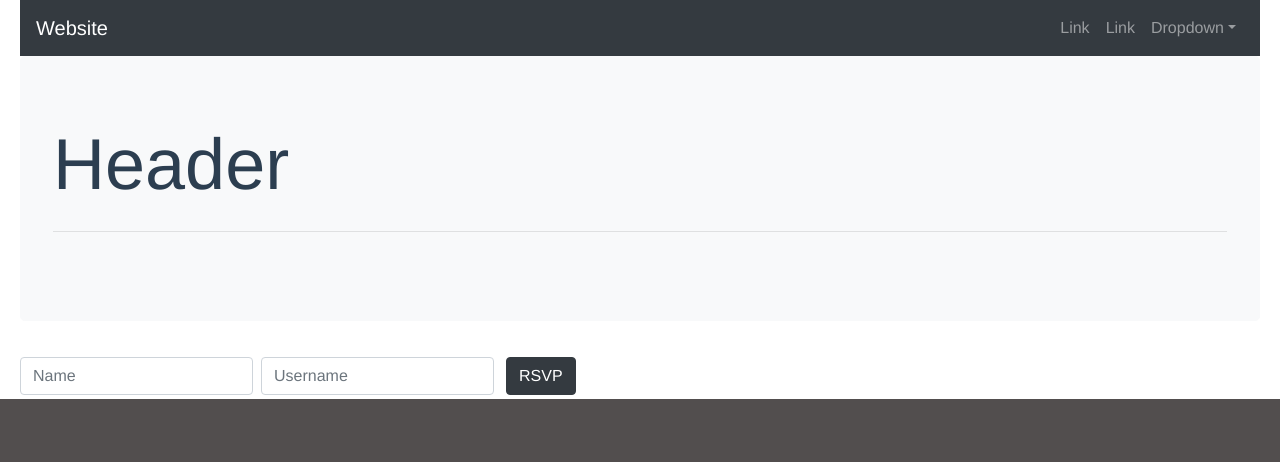
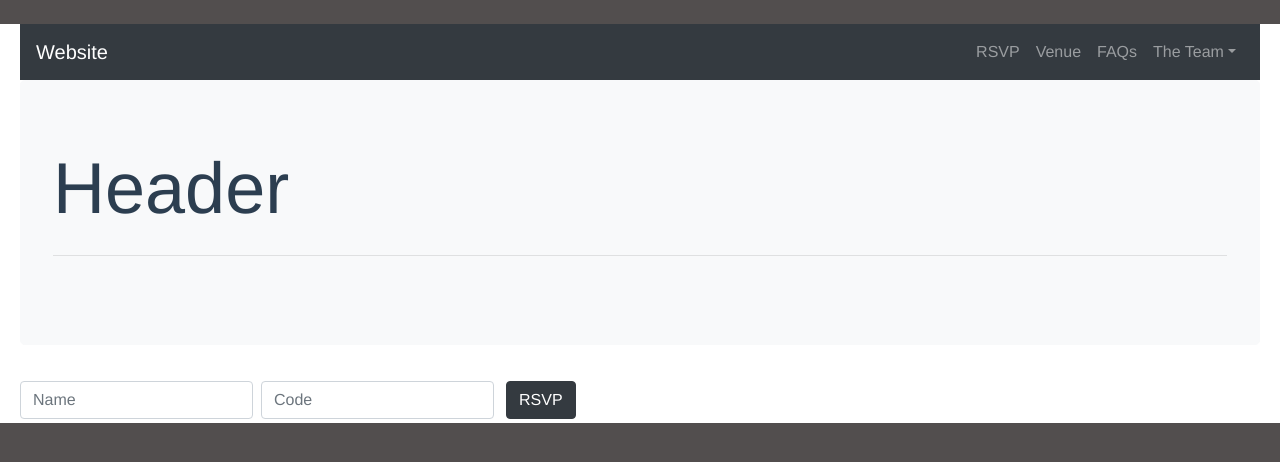
Before and after one commit to dineensch/capstone-project, a Vue app: page / in a window 1280 px wide. Shown: the top 462 px of the page. Built offline with nearby package versions, Linux system fonts and the light colour scheme.

Commit message:
added second form

```diff
--- a/src/components/NavBar.vue
+++ b/src/components/NavBar.vue
@@ -1,5 +1,5 @@
 <template>
-  <b-navbar toggleable="md" type="dark" variant="dark">
+  <b-navbar toggleable="md" type="dark" variant="dark mt-4">
     <b-navbar-toggle target="nav_collapse"></b-navbar-toggle>
 
     <b-navbar-brand href="#">Website</b-navbar-brand>
@@ -8,14 +8,14 @@
       <!-- Right aligned nav items -->
       <b-navbar-nav class="ml-auto">
         <b-navbar-nav>
-          <b-nav-item href="#">Link</b-nav-item>
-          <b-nav-item href="#">Link</b-nav-item>
+          <b-nav-item href="#">RSVP</b-nav-item>
+          <b-nav-item href="#">Venue</b-nav-item>
+          <b-nav-item href="#">FAQs</b-nav-item>
         </b-navbar-nav>
 
-        <b-nav-item-dropdown text="Dropdown" right>
-          <b-dropdown-item href="#">One</b-dropdown-item>
-          <b-dropdown-item href="#">Two</b-dropdown-item>
-          <b-dropdown-item href="#">Three</b-dropdown-item>
+        <b-nav-item-dropdown text="The Team" right>
+          <b-dropdown-item href="#">Groom's Side</b-dropdown-item>
+          <b-dropdown-item href="#">Bride's Side</b-dropdown-item>
         </b-nav-item-dropdown>
       </b-navbar-nav>
     </b-collapse>
@@ -29,7 +29,7 @@ export default {
     return {};
   },
   props: {
-    sticky: true
+    fixed: ""
   }
 };
 </script>
--- a/src/router.js
+++ b/src/router.js
@@ -1,6 +1,6 @@
 import Vue from "vue";
 import Router from "vue-router";
-import CitySearch from "@/views/CitySearch";
+import Home from "@/views/Home";
 import CurrentWeather from "@/views/CurrentWeather";
 import Forecast from "@/views/Forecast";
 
@@ -10,8 +10,8 @@ export default new Router({
   routes: [
     {
       path: "/",
-      name: "CitySearch",
-      component: CitySearch
+      name: "Home",
+      component: Home
     },
     {
       path: "/:cityId/current",
--- a/src/views/CitySearch.vue
+++ /dev/null
@@ -1,86 +0,0 @@
-<template>
-  <div>
-    <nav-bar></nav-bar>
-    <jumbo-tron></jumbo-tron>
-    <div>
-      <b-alert
-        :show="dismissCountDown"
-        dismissible
-        fade
-        variant="dark"
-        @dismissed="dismissCountDown=0"
-        @dismiss-count-down="countDownChanged"
-      >RSVP Successfully Submitted.</b-alert>
-    </div>
-    <div>
-      <b-form inline>
-        <label class="sr-only" for="inlineFormInputName2">Name</label>
-        <b-input class="mb-2 mr-sm-2 mb-sm-0" id="inlineFormInputName2" placeholder="Name"/>
-        <label class="sr-only" for="inlineFormInputGroupUsername2">Code</label>
-        <b-input-group left="@" class="mb-2 mr-sm-2 mb-sm-0">
-          <b-input id="inlineFormInputGroupUsername2" placeholder="Username"/>
-        </b-input-group>
-        <b-btn @click="showAlert" variant="dark" class="m-1">RSVP</b-btn>
-      </b-form>
-    </div>
-
-    <error-list v-bind:errorList="errors"></error-list>
-  </div>
-</template>
-
-<script>
-import { API } from "@/common/api";
-import ErrorList from "@/components/ErrorList";
-import jumbotron from "@/components/jumbotron";
-import NavBar from "@/components/NavBar";
-
-export default {
-  name: "CitySearch",
-  data() {
-    return {
-      results: null,
-      errors: [],
-      query: "",
-      dismissSecs: 3,
-      dismissCountDown: 0
-    };
-  },
-  methods: {
-    countDownChanged(dismissCountDown) {
-      this.dismissCountDown = dismissCountDown;
-    },
-    showAlert() {
-      this.dismissCountDown = this.dismissSecs;
-    }
-  },
-  components: {
-    "error-list": ErrorList,
-    "jumbo-tron": jumbotron,
-    "nav-bar": NavBar
-  }
-};
-</script>
-
-<!-- Add "scoped" attribute to limit CSS to this component only -->
-<style scoped>
-h1,
-h2 {
-  font-weight: normal;
-}
-
-ul {
-  list-style-type: none;
-  padding: 0;
-}
-li {
-  display: inline-block;
-  width: 300px;
-  min-height: 300px;
-  border: solid 1px #e8e8e8;
-  padding: 10px;
-  margin: 5px;
-}
-a {
-  color: #42b983;
-}
-</style>
--- /dev/null
+++ b/src/views/Home.vue
@@ -0,0 +1,104 @@
+<template>
+  <div>
+    <nav-bar></nav-bar>
+    <jumbo-tron></jumbo-tron>
+
+    <div v-show="success">
+      <b-alert show dismissible
+        fade
+        variant="dark"
+      >RSVP Successfully Submitted.</b-alert>
+    </div>
+
+
+<!-- RSVP FORM  -->
+    <div>
+      <b-form inline v-on:submit.prevent="validateForm">
+        <label class="sr-only" for="name1"></label>
+        <b-input v-model="name1" class="mb-2 mr-sm-2 mb-sm-0" id="name1" placeholder="Name"/>
+
+        <label class="sr-only" for="code"></label>
+          <b-input left="@" class="mb-2 mr-sm-2 mb-sm-0" v-model="code" id="code" placeholder="Code"/>
+
+        <b-btn v-show="oneRSVP" type="submit" variant="dark" class="m-1">RSVP</b-btn>
+      </b-form>
+    </div>
+
+<!-- +1 RSVP FORM -->
+    <div v-show="showForm">
+      <b-form inline v-on:submit.prevent="validateForm2">
+        <label class="sr-only" for="name2">Guest Name</label>
+        <b-input v-model="name2" class="mb-2 mr-sm-2 mb-sm-0" id="name2" placeholder="Guest Name"/>
+        <b-btn type="submit" variant="dark" class="m-1">RSVP</b-btn>
+      </b-form>
+    </div>
+  </div>
+</template>
+
+<script>
+import { API } from "@/common/api";
+import ErrorList from "@/components/ErrorList";
+import jumbotron from "@/components/jumbotron";
+import NavBar from "@/components/NavBar";
+
+export default {
+  name: "Home",
+  data() {
+    return {
+      results: null,
+      name1: '',
+      name2: '',
+      code: '',
+      oneRSVP: true,
+      showForm: false,
+      success: false
+    };
+  },
+  methods: {
+    validateForm: function () {
+      if((this.name1 != '') &&
+        (this.code != '') &&
+        (this.code < 5)) {
+          console.log('Guest does not have a +1.');
+          this.showForm = false;
+          this.oneRSVP = true;
+          this.success = true
+        } else {
+          console.log('Guest has a +1. Show 2nd Form.')
+          this.showForm = true;
+          this.oneRSVP = false;
+        }
+    },
+  },
+
+  components: {
+    "error-list": ErrorList,
+    "jumbo-tron": jumbotron,
+    "nav-bar": NavBar
+  }
+};
+</script>
+
+<!-- Add "scoped" attribute to limit CSS to this component only -->
+<style scoped>
+h1,
+h2 {
+  font-weight: normal;
+}
+
+ul {
+  list-style-type: none;
+  padding: 0;
+}
+li {
+  display: inline-block;
+  width: 300px;
+  min-height: 300px;
+  border: solid 1px #e8e8e8;
+  padding: 10px;
+  margin: 5px;
+}
+a {
+  color: #42b983;
+}
+</style>
```
Also changed, not shown: 16 other files (tests, documents, lock files or other folders).
